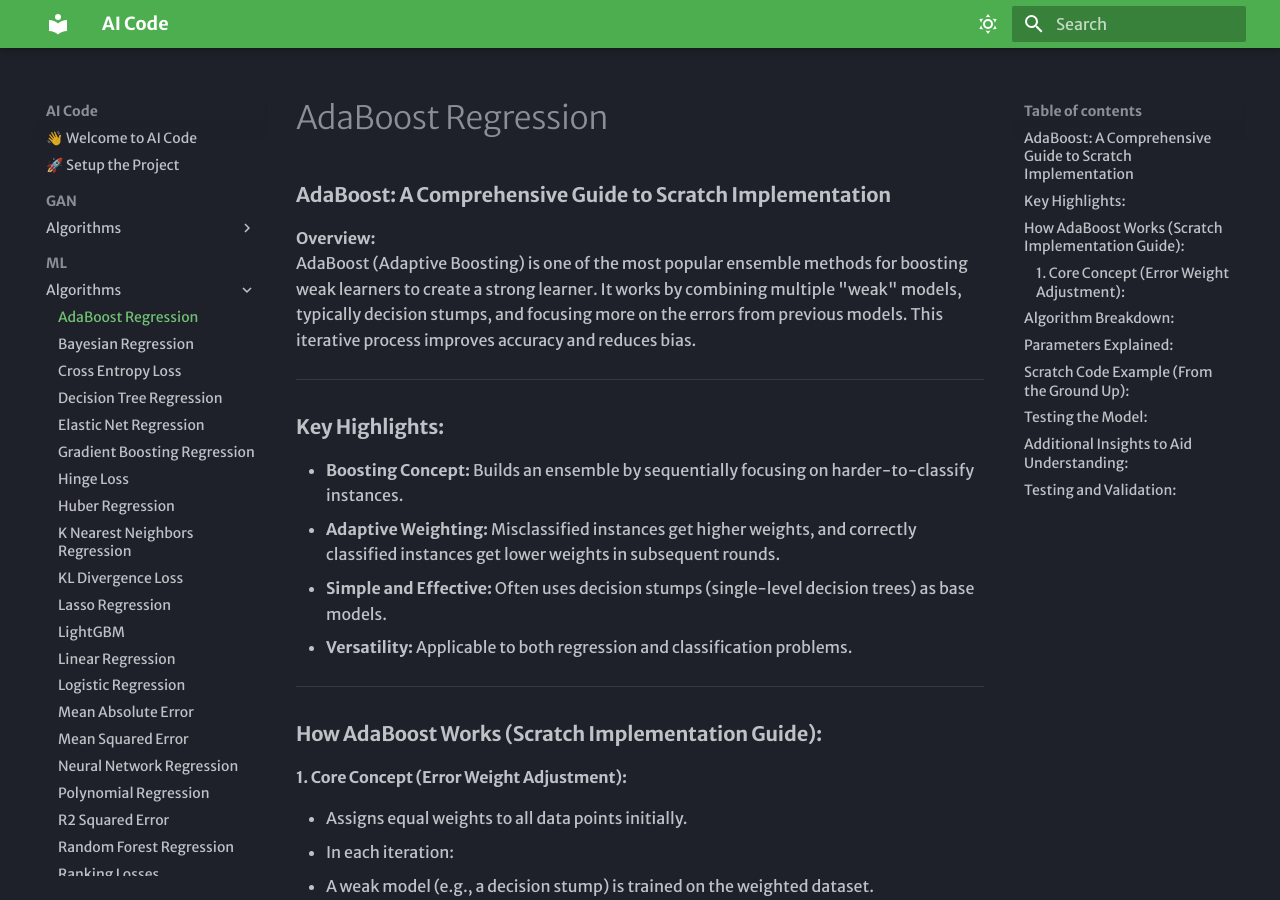
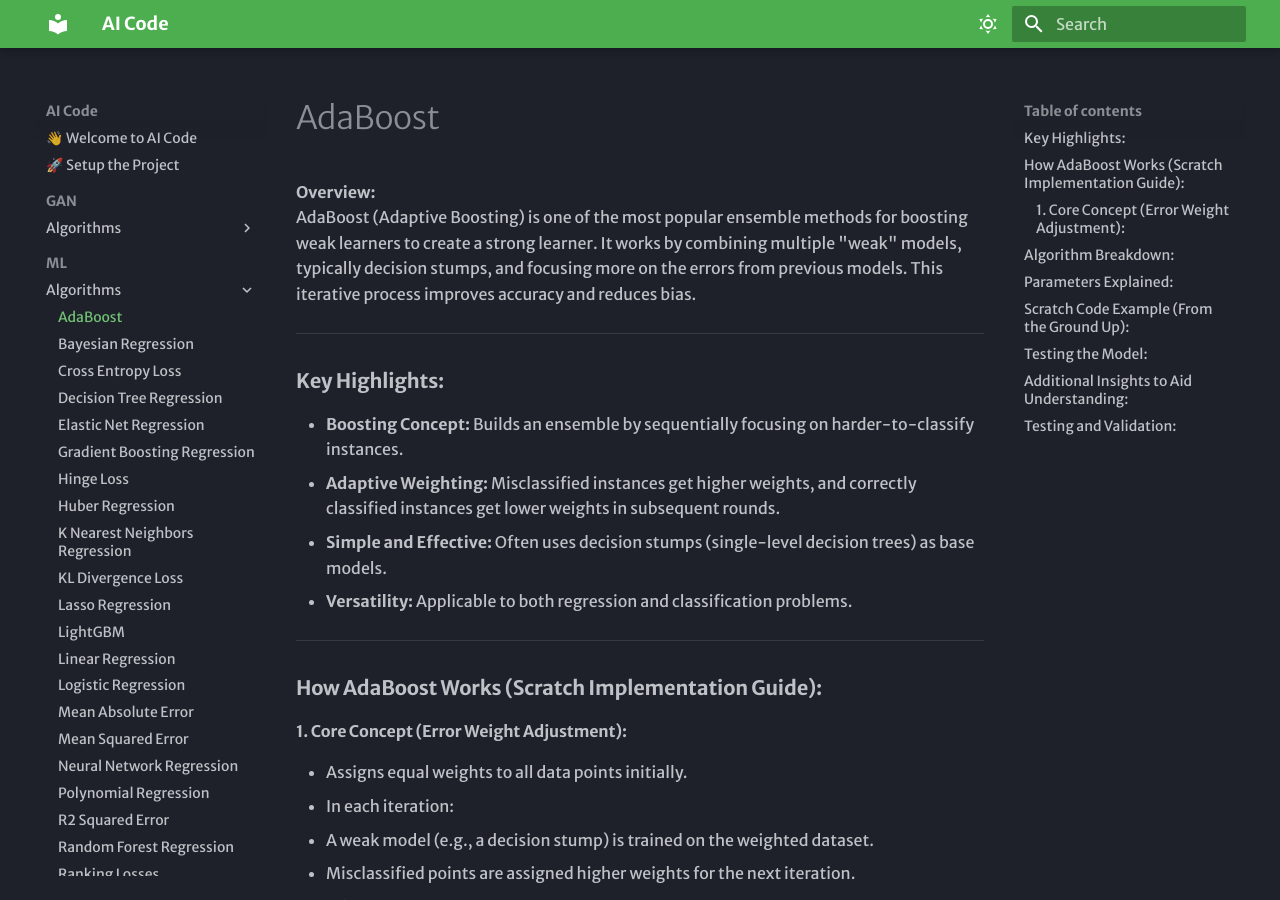
Before and after one commit to Avdhesh-Varshney/AI-Code, an MkDocs documentation site: the page built from docs/ML/algorithms/AdaBoost_Regression.md, in a window 1280 px wide and 900 px high. Built offline with MkDocs 1.6.1 and Material for MkDocs 9.7.7, drawn with Linux system fonts in a browser that asks for light colours; some web fonts are replaced.

Commit message:
Update AdaBoost_Regression.md

```diff
--- a/docs/ML/algorithms/AdaBoost_Regression.md
+++ b/docs/ML/algorithms/AdaBoost_Regression.md
@@ -1,4 +1,4 @@
-### **AdaBoost: A Comprehensive Guide to Scratch Implementation**
+# AdaBoost
 
 **Overview:**
 AdaBoost (Adaptive Boosting) is one of the most popular ensemble methods for boosting weak learners to create a strong learner. It works by combining multiple "weak" models, typically decision stumps, and focusing more on the errors from previous models. This iterative process improves accuracy and reduces bias.
```
